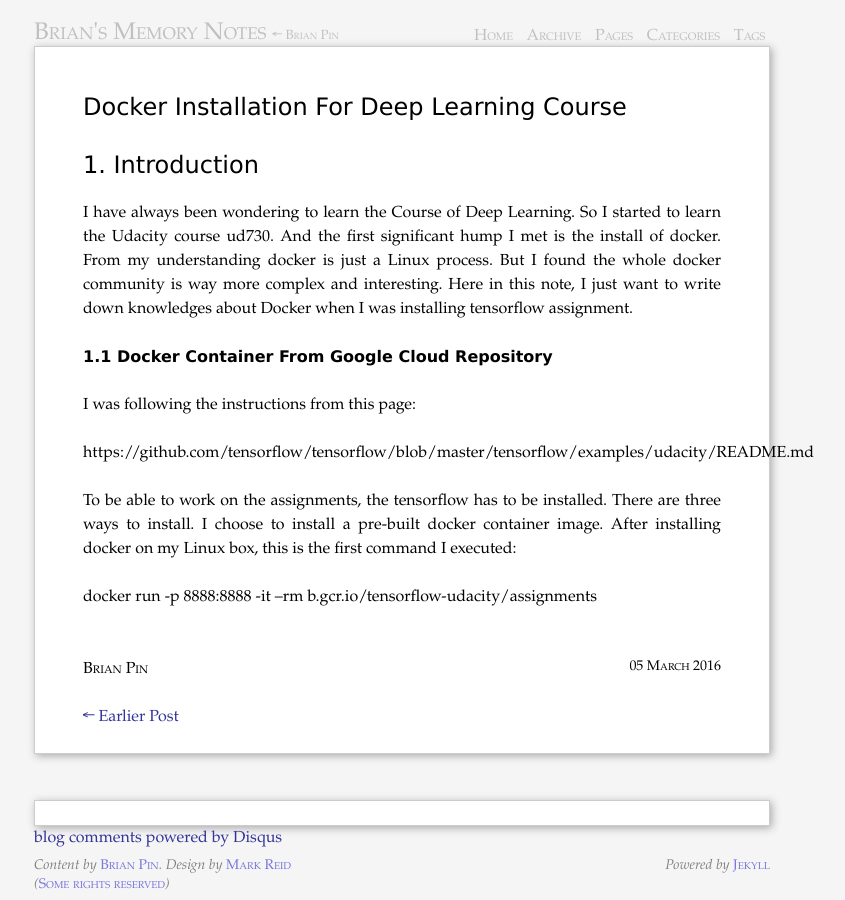
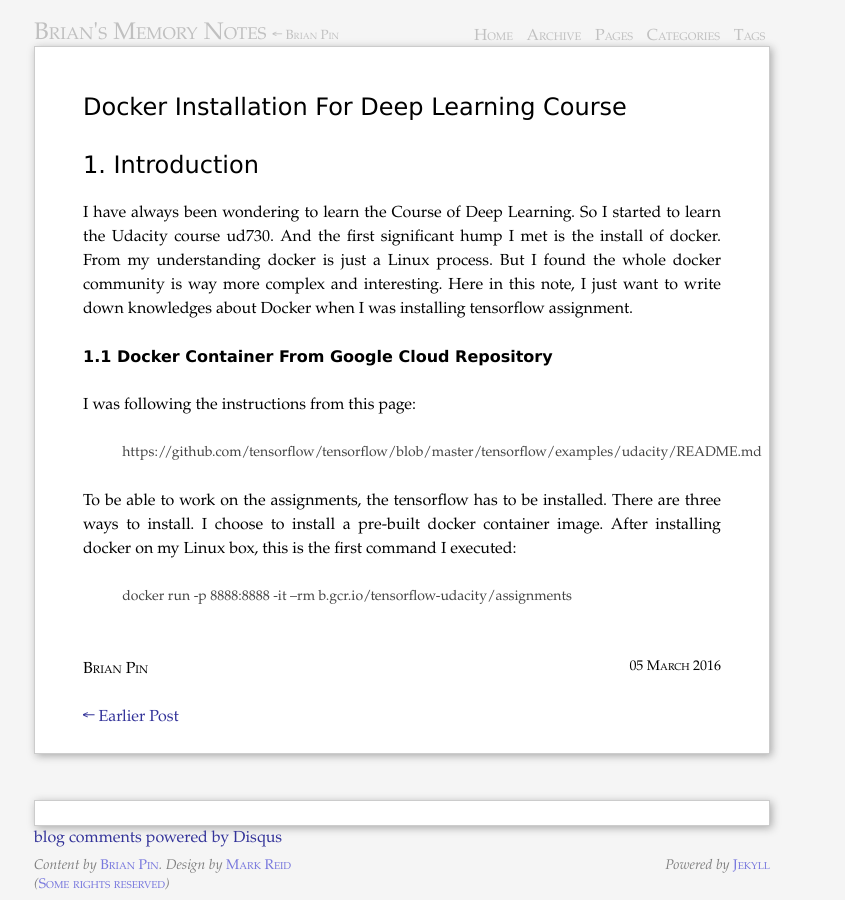
Before and after one commit to BrianPin/brianpin.github.io, a Jekyll site: the page built from _posts/2016-03-05-docker-note-for-udacity-deep-learning-course.markdown, in a window 1280 px wide. Shown: the whole page, without its empty margins (238-1083 px from the left). Built offline with Jekyll 4.4.1, drawn with Linux system fonts in a browser that asks for light colours; Markdown is read by kramdown in place of the engine named in the settings; comment, search, counter and statistics services are not loaded.

```diff
--- a/_posts/2016-03-05-docker-note-for-udacity-deep-learning-course.markdown
+++ b/_posts/2016-03-05-docker-note-for-udacity-deep-learning-course.markdown
@@ -14,10 +14,10 @@ tensorflow assignment.
 ## 1.1 Docker Container From Google Cloud Repository
 I was following the instructions from this page:
 
-https://github.com/tensorflow/tensorflow/blob/master/tensorflow/examples/udacity/README.md
+> https://github.com/tensorflow/tensorflow/blob/master/tensorflow/examples/udacity/README.md
 
 To be able to work on the assignments, the tensorflow has to be installed. There
 are three ways to install. I choose to install a pre-built docker container image.
 After installing docker on my Linux box, this is the first command I executed:
 
-docker run -p 8888:8888 -it --rm b.gcr.io/tensorflow-udacity/assignments
+> docker run -p 8888:8888 -it --rm b.gcr.io/tensorflow-udacity/assignments
```
